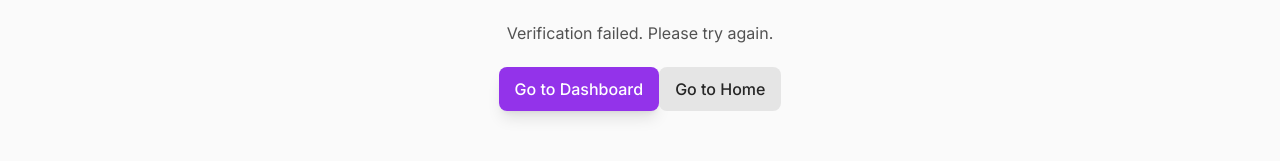
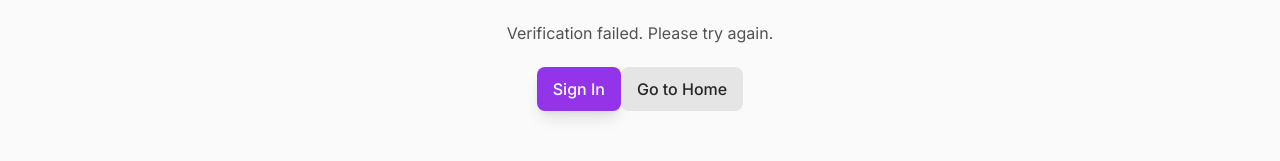
Before and after one commit to PerforMance308/kids-party-rsvp, a Next.js app: page /en/verify-result in a window 1280 px wide. Shown: the part 346-507 px from the top of the page. Built offline with nearby package versions, Linux system fonts and the light colour scheme; no server answers.

Commit message:
fix: update verification result button to redirect to login

```diff
--- a/src/app/[locale]/verify-result/page.tsx
+++ b/src/app/[locale]/verify-result/page.tsx
@@ -60,10 +60,10 @@ function VerifyResultContent() {
 
                 <div className="space-y-3">
                     <Link
-                        href={`/${locale}/dashboard`}
+                        href={`/${locale}/login`}
                         className="btn btn-primary w-full"
                     >
-                        Go to Dashboard
+                        Sign In
                     </Link>
 
                     {!isSuccess && (
```
